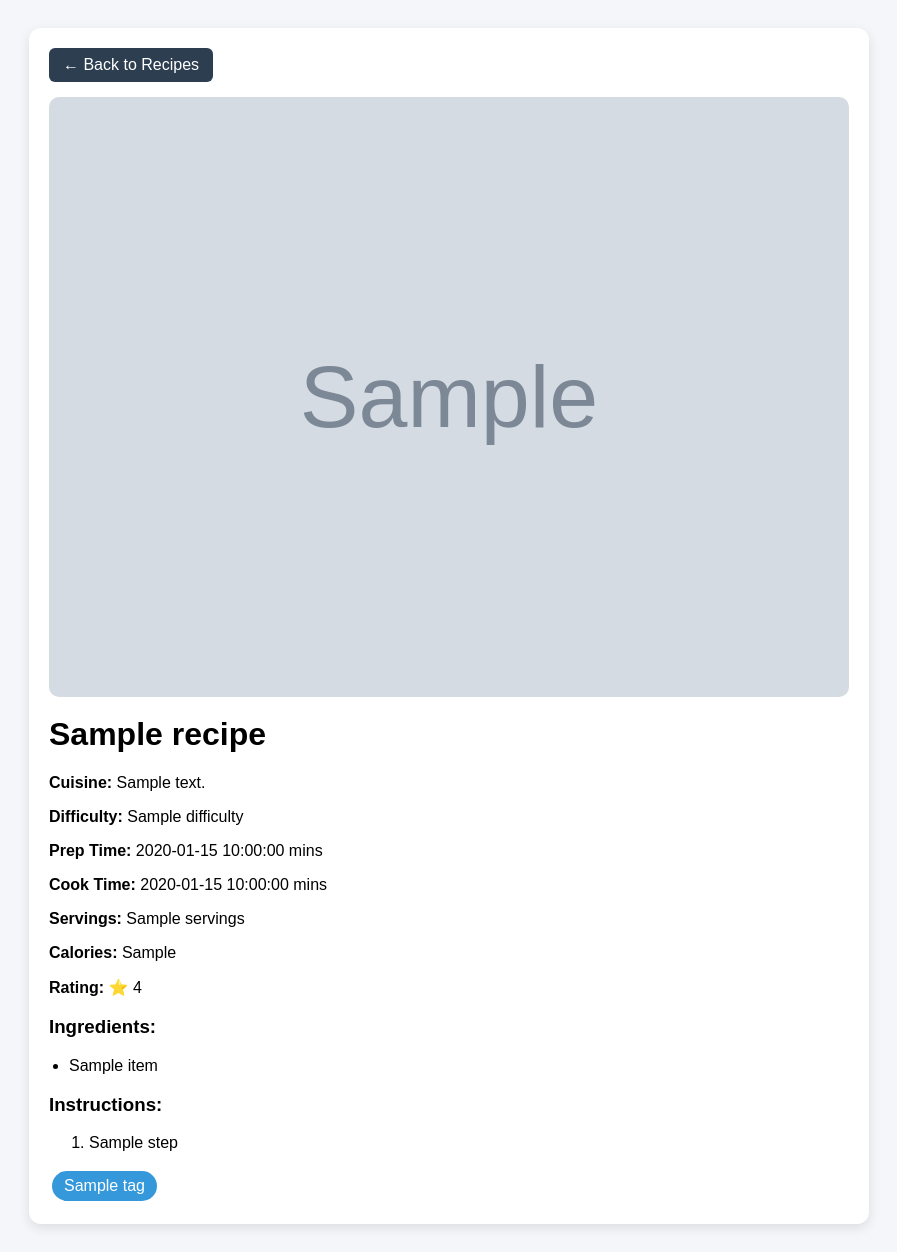
After one commit to waqarjamil480/DeClass, a Flask app: template class2/templates/recipe_detail.html in a window 1280 px wide. The commit adds this page. Shown: the whole page, without its empty margins (191-1088 px from the left). Run offline with Flask 3, Linux system fonts and the light colour scheme; the template is opened without the code that fills it: most values are stand-ins (such as "Sample title", 1, 10 or a date in 2020); grey boxes marked "Sample" are stand-in pictures.

Commit message:
updated flask app

```diff
--- /dev/null
+++ b/class2/templates/recipe_detail.html
@@ -0,0 +1,95 @@
+<!DOCTYPE html>
+<html>
+<head>
+    <title>{{ recipe.name }}</title>
+    <style>
+        body {
+            font-family: Arial, sans-serif;
+            background:#f4f6f9;
+            padding:20px;
+        }
+
+        .container {
+            max-width:800px;
+            margin:auto;
+            background:white;
+            padding:20px;
+            border-radius:12px;
+            box-shadow:0 4px 12px rgba(0,0,0,0.1);
+        }
+
+        img {
+            width:100%;
+            border-radius:10px;
+        }
+
+        h1 {
+            margin-top:15px;
+        }
+
+        ul {
+            padding-left:20px;
+        }
+
+        .badge {
+            display:inline-block;
+            padding:6px 12px;
+            background:#3498db;
+            color:white;
+            border-radius:20px;
+            margin:3px;
+        }
+
+        .back-btn {
+            display:inline-block;
+            margin-bottom:15px;
+            padding:8px 14px;
+            background:#2c3e50;
+            color:white;
+            text-decoration:none;
+            border-radius:6px;
+        }
+    </style>
+</head>
+<body>
+
+<div class="container">
+
+    <a href="{{ url_for('recipes_app') }}" class="back-btn">← Back to Recipes</a>
+
+    <img src="{{ recipe.image }}" alt="{{ recipe.name }}">
+
+    <h1>{{ recipe.name }}</h1>
+
+    <p><strong>Cuisine:</strong> {{ recipe.cuisine }}</p>
+    <p><strong>Difficulty:</strong> {{ recipe.difficulty }}</p>
+    <p><strong>Prep Time:</strong> {{ recipe.prepTimeMinutes }} mins</p>
+    <p><strong>Cook Time:</strong> {{ recipe.cookTimeMinutes }} mins</p>
+    <p><strong>Servings:</strong> {{ recipe.servings }}</p>
+    <p><strong>Calories:</strong> {{ recipe.caloriesPerServing }}</p>
+    <p><strong>Rating:</strong> ⭐ {{ recipe.rating }}</p>
+
+    <h3>Ingredients:</h3>
+    <ul>
+        {% for item in recipe.ingredients %}
+            <li>{{ item }}</li>
+        {% endfor %}
+    </ul>
+
+    <h3>Instructions:</h3>
+    <ol>
+        {% for step in recipe.instructions %}
+            <li>{{ step }}</li>
+        {% endfor %}
+    </ol>
+
+    <div>
+        {% for tag in recipe.tags %}
+            <span class="badge">{{ tag }}</span>
+        {% endfor %}
+    </div>
+
+</div>
+
+</body>
+</html>
```
Also changed, not shown: class2/10.1_self_recipe_show_app.py (+38 -3 lines), class2/templates/recipes2.html (+32 -2 lines).
